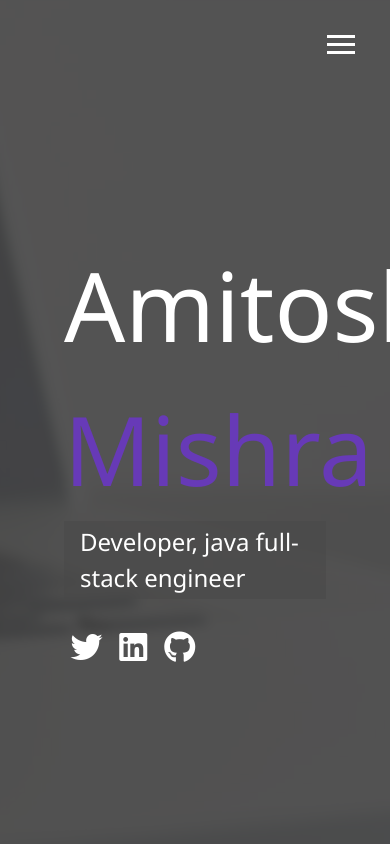
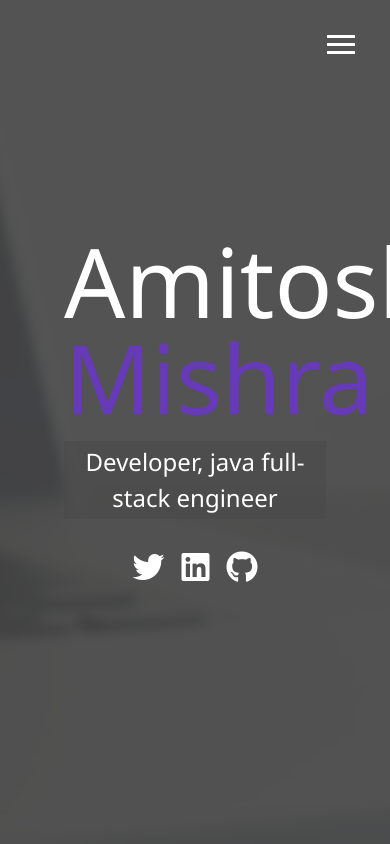
Before and after one commit to amitosh25/personal-portfolio, a website: page dist/index.html in a window 390 px wide. Shown: the top 844 px of the page. Drawn offline with Linux system fonts and the light colour scheme.

Commit message:
Added responsive mixins

```diff
--- a/scss/_config.scss
+++ b/scss/_config.scss
@@ -29,3 +29,25 @@ $background-opacity: 0.9;
     }
   }
 }
+//Media query mixins
+@mixin mediaSm {
+  @media screen and (max-width: 500px) {
+    @content;
+  }
+}
+
+@mixin mediaMd {
+  @media screen and (max-width: 768px) {
+    @content;
+  }
+}
+@mixin mediaLg {
+  @media screen and (min-width: 769px) and (max-width: 1170x) {
+    @content;
+  }
+}
+@mixin mediaXl {
+  @media screen and (min-width: 1171px) {
+    @content;
+  }
+}
--- /dev/null
+++ b/scss/_mobile.scss
@@ -0,0 +1,52 @@
+// Widescreens
+@include mediaXl {
+}
+
+// Desktop
+@include mediaLg {
+}
+// Tablet and small laptop
+@include mediaMd {
+  main {
+    align-items: center;
+    text-align: center;
+
+    .lg-heading {
+      line-height: 1;
+      margin-bottom: 1rem;
+    }
+  }
+
+  ul.menu-nav,
+  div.menu-branding {
+    float: none;
+    width: 100%;
+    min-height: 0;
+
+    &.show {
+      transform: translate3d(0, 0, 0);
+    }
+  }
+  .menu-nav {
+    height: 75vh;
+    transform: translate3d(-100%, 0, 0);
+    font-size: 24px;
+  }
+
+  .menu-branding {
+    height: 25vh;
+    transform: translate3d(100%, 0, 0);
+
+    .portrait {
+      background: red;
+      width: 150px;
+      height: 150px;
+    }
+  }
+}
+// Mobile
+@include mediaSm {
+  main#home h1 {
+    margin-top: 10vh;
+  }
+}
--- a/scss/main.scss
+++ b/scss/main.scss
@@ -1,5 +1,6 @@
 @import "config";
 @import "menu";
+@import "mobile";
 
 * {
   box-sizing: border-box;
```
Also changed, not shown: dist/css/main.css.
